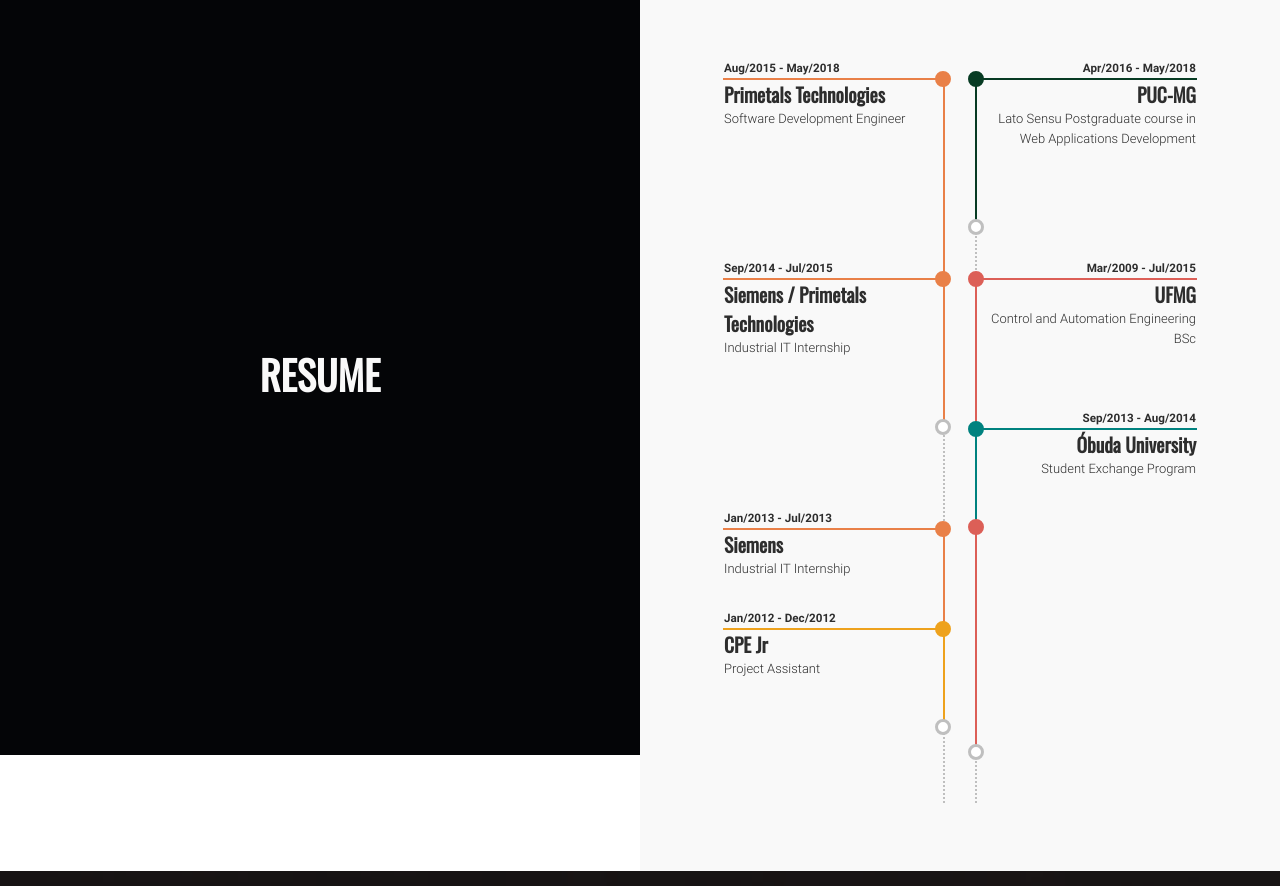
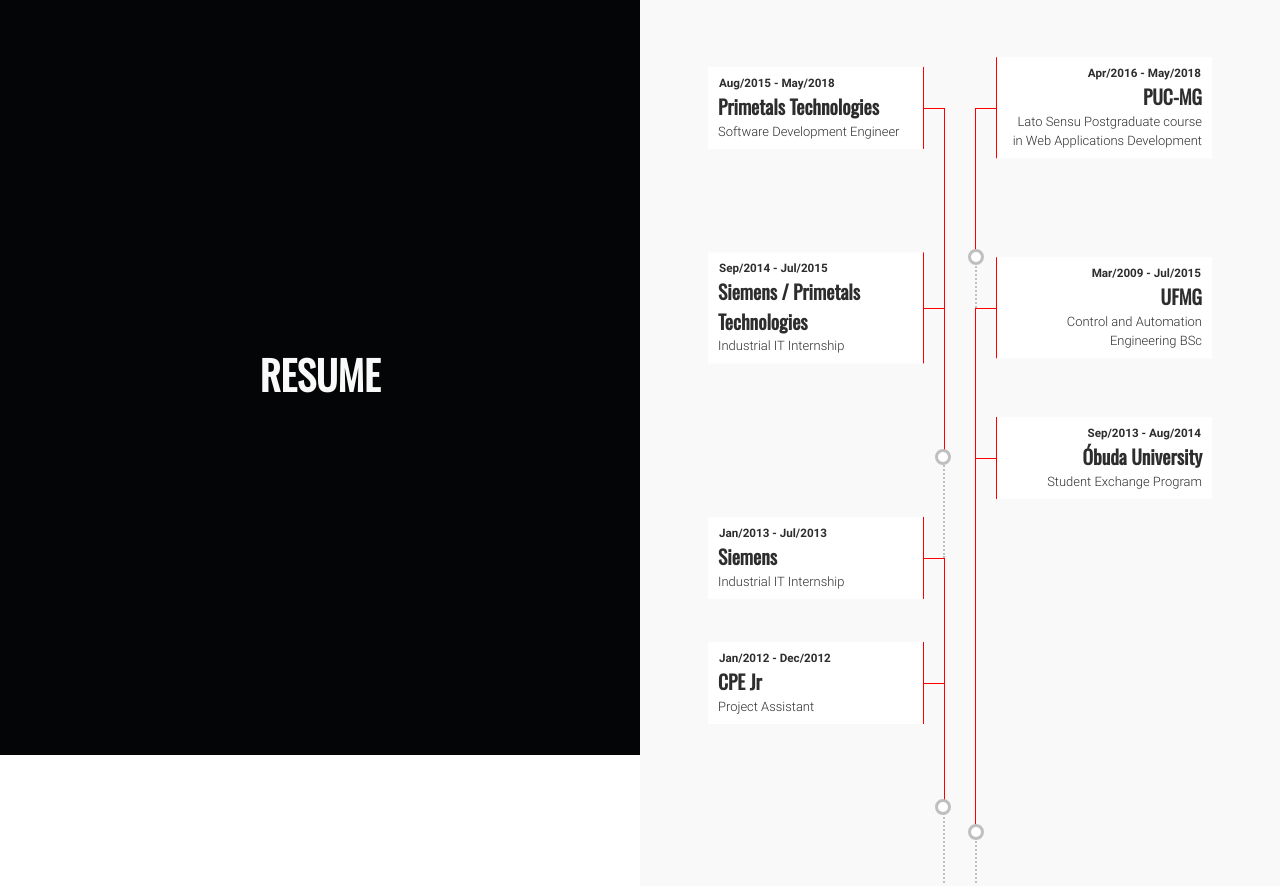
Before and after one commit to tcortes55/tc, a plain HTML site: page TarcisioCortes/index.html in a window 1280 px wide. Shown: the part 2310-3196 px from the top of the page. Drawn offline with nearby package versions, Linux system fonts and the light colour scheme; files whose address does not match are found by name.

Commit message:
New timeline

```diff
--- a/TarcisioCortes/css/style.css
+++ b/TarcisioCortes/css/style.css
@@ -198,6 +198,7 @@
 
 .timeline-container {
 /*    margin: 40px 50px;*/
+    margin-top: 30px;
 }
 
 .timeline-container ul {
@@ -225,10 +226,10 @@
     font-size: 0.9em;
 }
 .container-left .timeline-item {
-    border-right: 2px solid;
+    border-right: 1px solid red;
 }
 .container-right .timeline-item {
-    border-left: 2px solid;
+    border-left: 1px solid red;
 }
 
 /*Empty items:*/
@@ -251,6 +252,7 @@
     border-radius: 100%;
     position: relative;
     top: -9px;
+/*    display: none;*/
 }
 .container-left .bolinha {
     left: calc(100% - 8px);
@@ -273,18 +275,20 @@
 /*Line between content and marker:*/
 .line {
     content: '';
-/*  width: 18px;*/
-    width: 100%;
+    width: 20px;
+/*    width: 100%;*/
     height: 0px;
-    border: 1px solid;
+    border-top: 1px solid red;
     position: relative;
 /*    top: -10px;*/
 }
 .container-left .line {
 /*  left: calc(100% - 21px);*/
+    float: right;
 }
 .container-right .line {
 /*  left: 3px;*/
+    float: left;
 }
 
 
@@ -307,8 +311,8 @@
 
 /*Item content:*/
 .timeline-item-content .interval {
-    position: absolute;
-    top: -18px;
+    position: relative;
+/*    top: -18px;*/
     font-size: 0.9em;
     font-weight: bold;
 }
@@ -319,22 +323,28 @@
 }
 .timeline-item-content {
     position: relative;
-    top: -18px;
-/*    border: 2px solid;*/
+/*    top: -18px;*/
     font-size: 0.9em;
 /*    padding: 4px;*/
     max-width: 220px;
+    transform: translateY(-50%)!important;
 }
 .container-left .timeline-item-content {
 /*    left: calc(100% - 200px);*/
 /*    right: 20px;*/
-    padding: 2px 8px 24px 1px;
+    margin-right: 20px;
+    border-right: 1px red solid;
+    padding: 8px 8px 8px 10px;
     text-align: left;
+    background-color: white;
 }
 .container-right .timeline-item-content {
 /*    left: 20px;*/
-    padding: 2px 1px 24px 8px;
+    margin-left: 20px;
+    border-left: 1px red solid;
+    padding: 8px 10px 8px 8px;
     text-align: right;
+    background-color: white;
 }
 .container-left .timeline-item-content .interval {
     left: 1px;
@@ -352,27 +362,32 @@
 /*Setting colors for each institution*/
 .ufmg, .ufmg.timeline-item, .ufmg .bolinha, .ufmg .line, .ufmg .timeline-item-content {
 /*    border-color: red;*/
-    border-color: #dc5f57;
+/*    border-color: red;*/
+/*    background-color: #dc5f57;*/
 }
 
 .obuda, .obuda.timeline-item, .obuda .bolinha, .obuda .line, .obuda .timeline-item-content {
 /*    border-color: #005e92;*/
-    border-color: #00827f;
+/*    border-color: red;*/
+/*    background-color: #00827f;*/
 }
 
 .puc, .puc.timeline-item, .puc .bolinha, .puc .line, .puc .timeline-item-content {
 /*    border-color: #073b23;*/
-    border-color: #073b23;
+/*    border-color: red;*/
+/*    background-color: #073b23;*/
 }
 
 .primetals, .primetals.timeline-item, .primetals .bolinha, .primetals .line, .primetals .timeline-item-content {
 /*    border-color: darkorange;*/
-    border-color: #e98048;
+/*    border-color: red;*/
+/*    background-color: #e98048;*/
 }
 
 .cpe, .cpe.timeline-item, .cpe .bolinha, .cpe .line, .cpe .timeline-item-content {
 /*    border-color: yellow;*/
-    border-color: #eea21d;
+/*    border-color: red;*/
+/*    background-color: #eea21d;*/
 }
 
 
@@ -404,6 +419,10 @@
 .height-225px {
     height: 225px;
 }
+.height-275px {
+    height: 275px;
+}
+
 
 
 
@@ -521,3 +540,8 @@
         padding: 45px 35px;
     }
 }
+
+
+#resume2 {
+    border: 1px solid black;
+}
--- a/TarcisioCortes/index.html
+++ b/TarcisioCortes/index.html
@@ -187,8 +187,6 @@
             </section>
             <!--Section: Parallax1-->
 
-
-
             <!--Section: Resume-->
             <section id="resume">
                 <div class="">
@@ -205,7 +203,7 @@
                             <ul>
                                 <li class="timeline-item primetals height-200px">
                                     <div class="line"></div>
-                                    <div class="bolinha"></div>
+<!--                                    <div class="bolinha"></div>-->
 
                                     <div class="timeline-item-content">
                                         <div class="interval">Aug/2015 - May/2018</div>
@@ -216,7 +214,7 @@
 
                                 <li class="timeline-item primetals height-150px">
                                     <div class="line"></div>
-                                    <div class="bolinha"></div>
+<!--                                    <div class="bolinha"></div>-->
 
                                     <div class="timeline-item-content">
                                         <div class="interval">Sep/2014 - Jul/2015</div>
@@ -228,9 +226,9 @@
                                 <li class="timeline-item-empty height-100px">
                                     <div class="bolinha"></div>
                                 </li>
-                                <li class="timeline-item primetals height-100px">
+                                <li class="timeline-item primetals height-125px">
                                     <div class="line"></div>
-                                    <div class="bolinha"></div>
+<!--                                    <div class="bolinha"></div>-->
 
                                     <div class="timeline-item-content">
                                         <span></span>
@@ -240,9 +238,9 @@
                                     </div>
                                 </li>
 
-                                <li class="timeline-item cpe height-100px">
+                                <li class="timeline-item cpe height-125px">
                                     <div class="line"></div>
-                                    <div class="bolinha"></div>
+<!--                                    <div class="bolinha"></div>-->
 
                                     <div class="timeline-item-content">
                                         <span></span>
@@ -262,7 +260,7 @@
                             <ul>
                                 <li class="timeline-item puc height-150px">
                                     <div class="line"></div>
-                                    <div class="bolinha"></div>
+<!--                                    <div class="bolinha"></div>-->
 
                                     <div class="timeline-item-content">
                                         <div class="interval">Apr/2016 - May/2018</div>
@@ -277,7 +275,7 @@
 
                                 <li class="timeline-item ufmg height-150px">
                                     <div class="line"></div>
-                                    <div class="bolinha"></div>
+<!--                                    <div class="bolinha"></div>-->
 
                                     <div class="timeline-item-content">
                                         <div class="interval">Mar/2009 - Jul/2015</div>
@@ -288,7 +286,7 @@
 
                                 <li class="timeline-item obuda height-100px">
                                     <div class="line"></div>
-                                    <div class="bolinha"></div>
+<!--                                    <div class="bolinha"></div>-->
 
                                     <div class="timeline-item-content">
                                         <span></span>
@@ -298,8 +296,8 @@
                                     </div>
                                 </li>
 
-                                <li class="timeline-item ufmg height-225px">
-                                    <div class="bolinha"></div>
+                                <li class="timeline-item ufmg height-275px">
+<!--                                    <div class="bolinha"></div>-->
                                 </li>
 
                                 <li class="timeline-item-empty height-50px">
```
